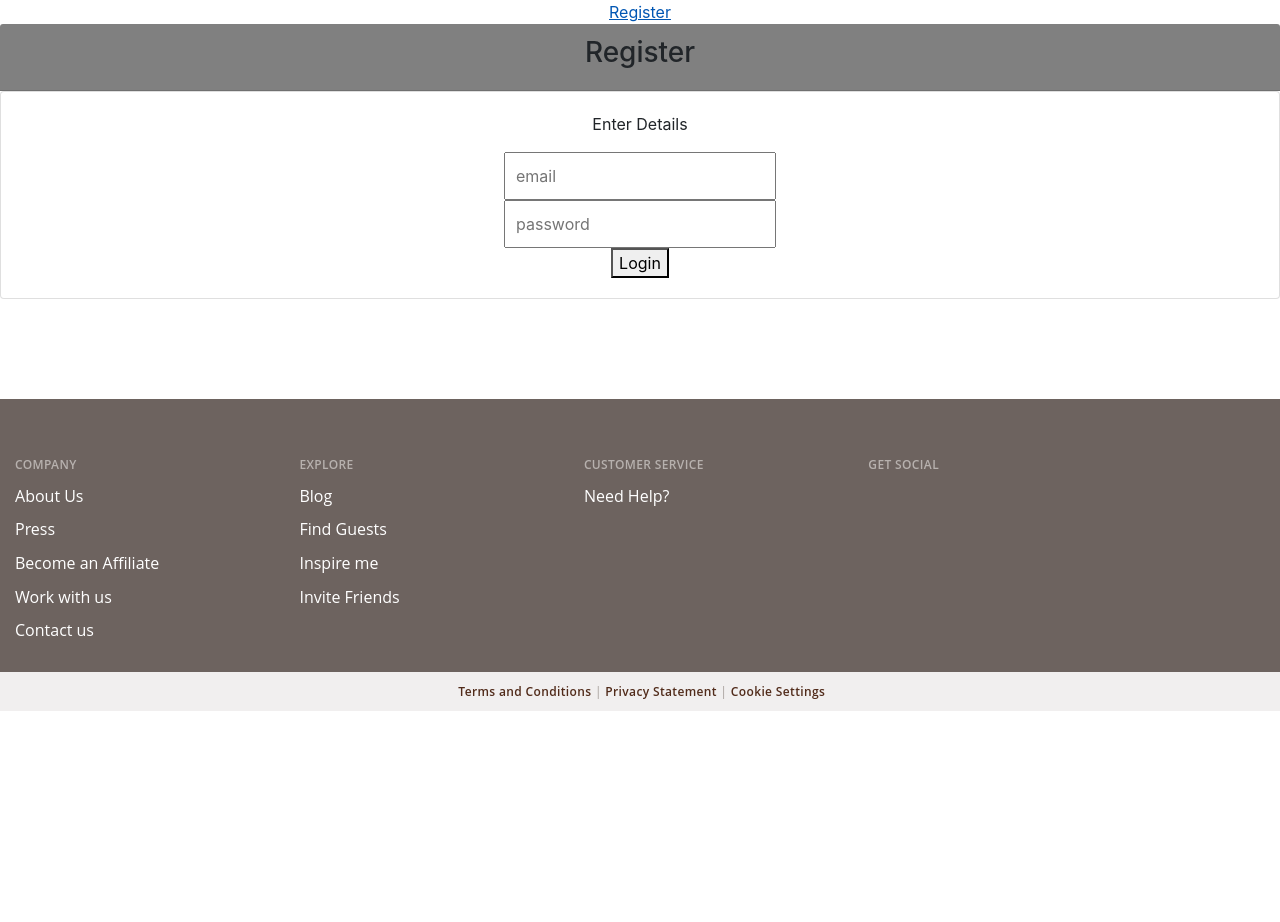
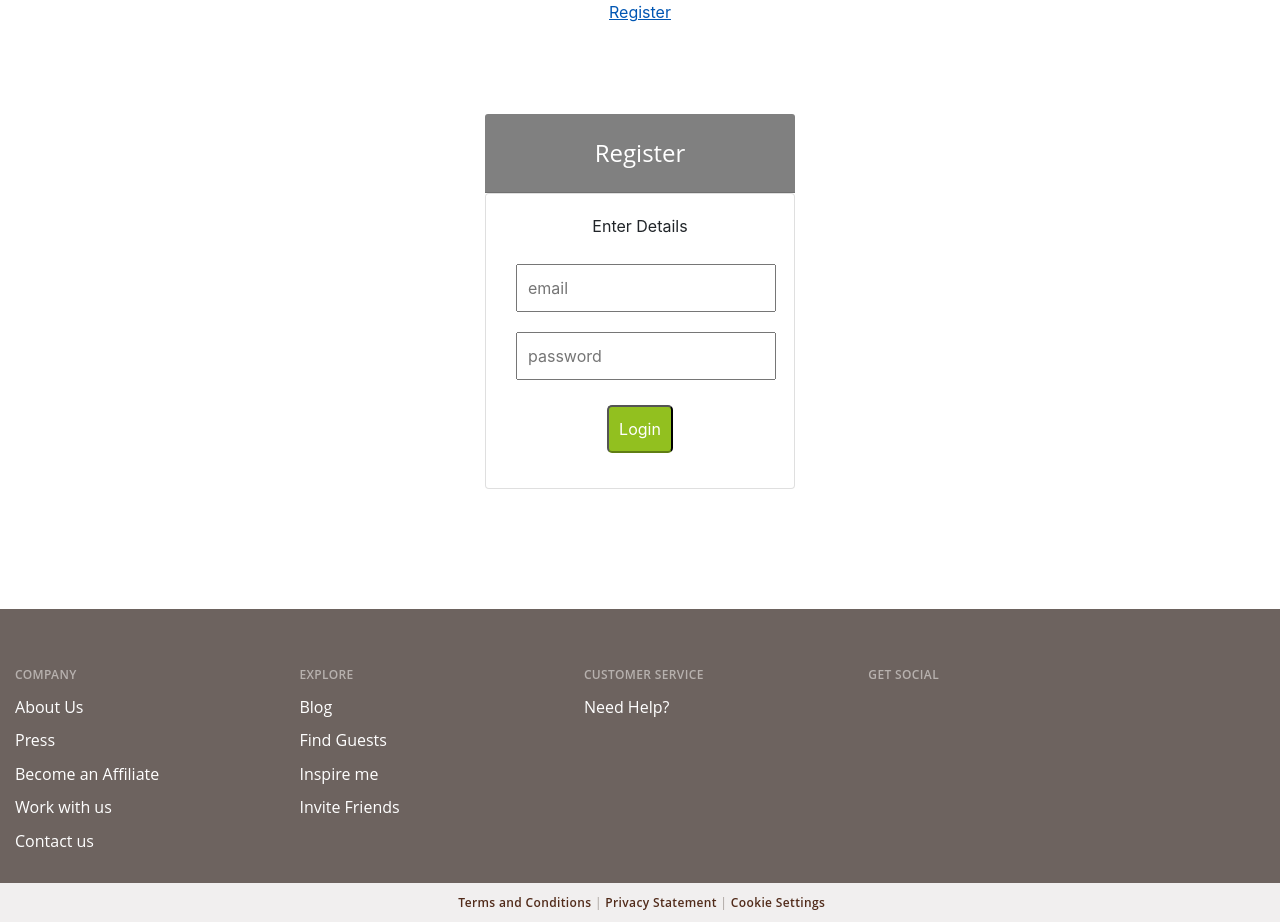
Before and after one commit to lalithakunchala/possibillion1, a React (Create React App) app in the folder client/: page /login in a window 1280 px wide. Before the commit the page ends 800 px from the top, so only its background shows below. Built offline with nearby package versions, Linux system fonts and the light colour scheme.

Commit message:
login and profile component

```diff
--- a/client/src/components/Login/Login.module.css
+++ b/client/src/components/Login/Login.module.css
@@ -0,0 +1,61 @@
+.bgwhite{
+    background-color: white;
+}
+
+.bgSilver{
+    background-color: rgba(183, 177, 174, 0.3);
+    height: 500px;
+}
+
+.cardBody{
+    width:350px;
+    margin:auto;
+    padding: 20px;
+    margin-top: 70px;
+}
+
+.cardBody div:first{
+    background-color: grey;
+}
+
+
+.cardPadding{
+    margin:auto;
+
+}
+
+.forgot{
+        font-size: 1.5em;
+        line-height: 0.6em;
+        margin: 0;
+        padding: 0.8333333333em 15px;
+        color:white;
+        opacity:1;
+        font-family: Open sans;
+        font-weight: 400;
+}
+
+.bgSilver p{
+    color:#512B1A;
+}
+
+.btnCss{
+    background:#92C01F;
+    border-bottom:2px solid #607e14;
+    padding:10px;
+    border-radius: 5px;
+    color:white;
+    margin:15px;
+}
+
+input{
+    padding:10px;
+    margin: 15px;
+}
+
+.dat{
+    padding:10px;
+    margin: 5px;
+    width: 260px;
+    margin:10px;
+}
--- a/client/src/components/Profile/Profile.jsx
+++ b/client/src/components/Profile/Profile.jsx
@@ -1,13 +1,24 @@
 import React, { Component } from 'react'
 import { connect } from 'react-redux'
+import {logout} from  '../../redux/action'
+import { Link } from "react-router-dom";
 
 export class Profile extends Component {
     render() {
+
+       var  logSuccess =
+            {
+                name: "Lalitha",
+                email: "lalitha@gmail.com",
+                mobile: 9542332852,
+                dob: "22-08-1989",
+                gender: "female"
+        }
         return (
-            <div>
-                <div onClick={this.props.logout}>Logout</div>
+            <div className="container">
+                <Link to="/"><button onClick={this.props.logout}>Logout</button></Link>
                {
-                   this.props.logSuccess.success &&
+                   logSuccess&&
                    <div>
                    <table class="table table-bordered">
                     <tbody>
--- a/client/src/routes/Routes.jsx
+++ b/client/src/routes/Routes.jsx
@@ -2,6 +2,7 @@ import React from "react";
 import { Route, Switch } from "react-router-dom";
 import Login from '../components/Login/Login';
 import Register from '../components/Register/Register';
+import Profile from '../components/Profile/Profile';
 
 
 
@@ -10,6 +11,7 @@ export default function Routes() {
         <Switch>
             <Route path="/" exact component={Register} />
             <Route path="/login" exact render={(props) => <Login {...props}/>}/>
+            <Route path="/profile" exact render={(props) => <Profile {...props}/>}/>
         </Switch>
     )
 }
```
